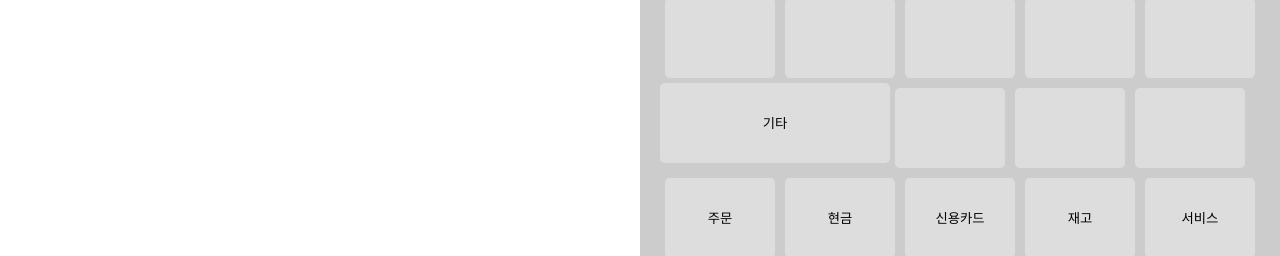
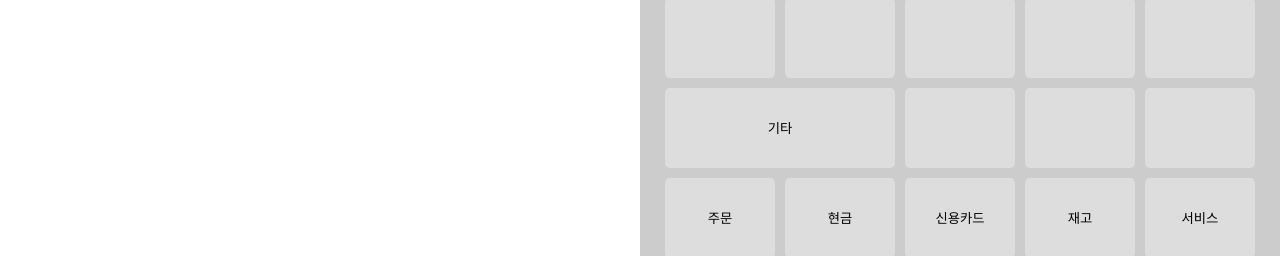
Before and after one commit to minju-sin/capstone, a React (Create React App) app in the folder frontend/: page / in a window 1280 px wide. Shown: the part 570-826 px from the top of the page. Built offline with nearby package versions, Linux system fonts and the light colour scheme.

Commit message:
간격수정완료

```diff
--- a/frontend/src/components/styles/PosRightCSS.js
+++ b/frontend/src/components/styles/PosRightCSS.js
@@ -27,6 +27,7 @@ export const StyledRightButton = styled.button`
 export const StyledButtonMerged = styled.button`
     width: calc(40% - 10px); /* 병합된 버튼은 두 배의 너비. */
     height: 80px;
+    margin: 5px;
     background-color: #ddd;
     border: none;
     border-radius: 5px;
--- a/frontend/src/components/ui/PosRight.js
+++ b/frontend/src/components/ui/PosRight.js
@@ -1,8 +1,7 @@
 // ./PosLeft.js
 
 import React from "react";
-import { StyledButtonContainer, StyledButtonMerged, StyledRightButton, StyledRightHalf } from "../styles/PosRightCSS";
-
+import { StyledRightHalf, StyledButtonContainer, StyledRightButton, StyledButtonMerged } from "../styles/PosRightCSS";
 
 
 function PosRight() {
```
